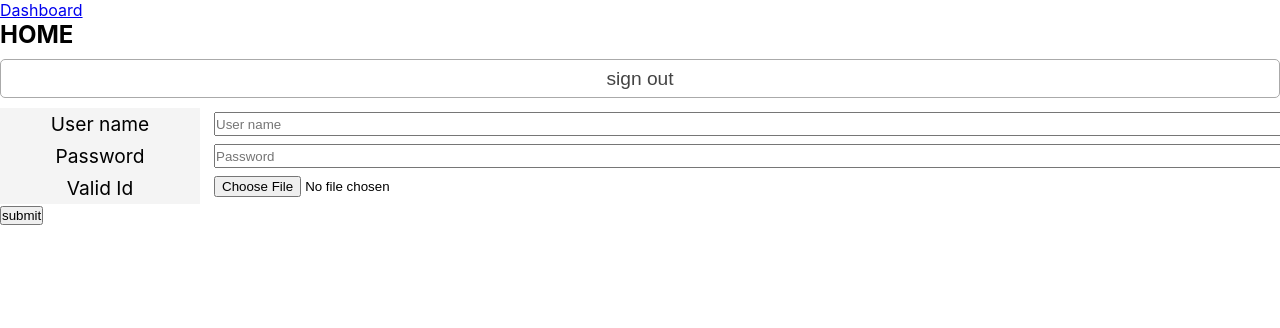
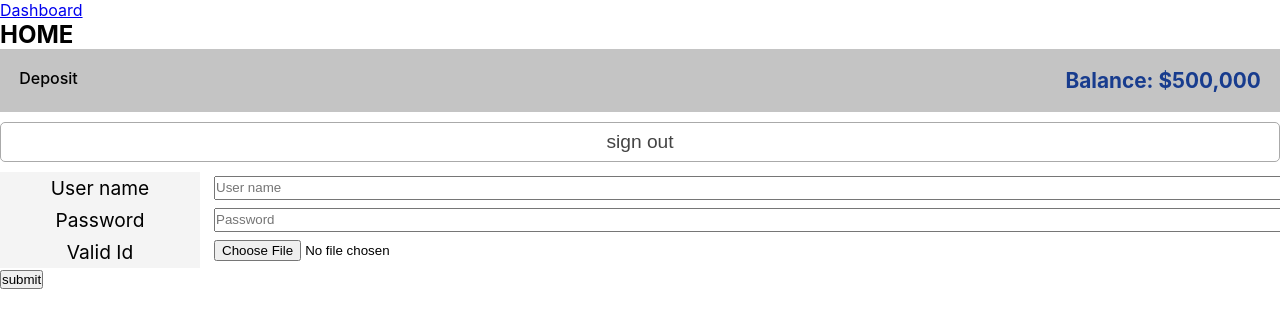
Before and after one commit to giprim/fireAuth, a React (Create React App) app: page /dashboard in a window 1280 px wide. Shown: the top 328 px of the page. Built offline with nearby package versions, Linux system fonts and the light colour scheme.

Commit message:
StatusBar The StatusBar like the name displays the necessary status for a window depending on the passed props

```diff
--- /dev/null
+++ b/src/components/StatusBar.tsx
@@ -0,0 +1,33 @@
+import React from "react";
+import styled from "styled-components";
+
+const StatusBox = styled("div")`
+  background: #c4c4c4;
+  color: black;
+  display: flex;
+  justify-content: space-between;
+  padding: 1.2rem;
+  font-weight: 500;
+
+  .status {
+    color: #183c8e;
+    font-size: 1.3rem;
+    font-weight: bold;
+  }
+`;
+
+interface IStatusBar {
+  status: string;
+  info?: string;
+}
+
+const StatusBar: React.FC<IStatusBar> = ({ status, info }) => {
+  return (
+    <StatusBox>
+      <span className="statusTitle">{status}</span>
+      <span className="status">{info}</span>
+    </StatusBox>
+  );
+};
+
+export default StatusBar;
--- a/src/pages/Dashboard.tsx
+++ b/src/pages/Dashboard.tsx
@@ -4,6 +4,7 @@ import { useDispatch } from "react-redux";
 import { signout } from "../Redux/actions/authActions";
 import { BtnElement } from "../styles/Css";
 import InputWithSideLabel from "../components/InputWithSideLabel";
+import StatusBar from "../components/StatusBar";
 
 import styled from "styled-components";
 
@@ -33,6 +34,7 @@ const Home = () => {
   return (
     <div>
       <h2>HOME </h2>
+      <StatusBar status="Deposit" info="Balance: $500,000" />
       <BtnElement onClick={logout}>sign out</BtnElement>
       <form onSubmit={handleSubmit}>
         <InputWithSideLabel
```
